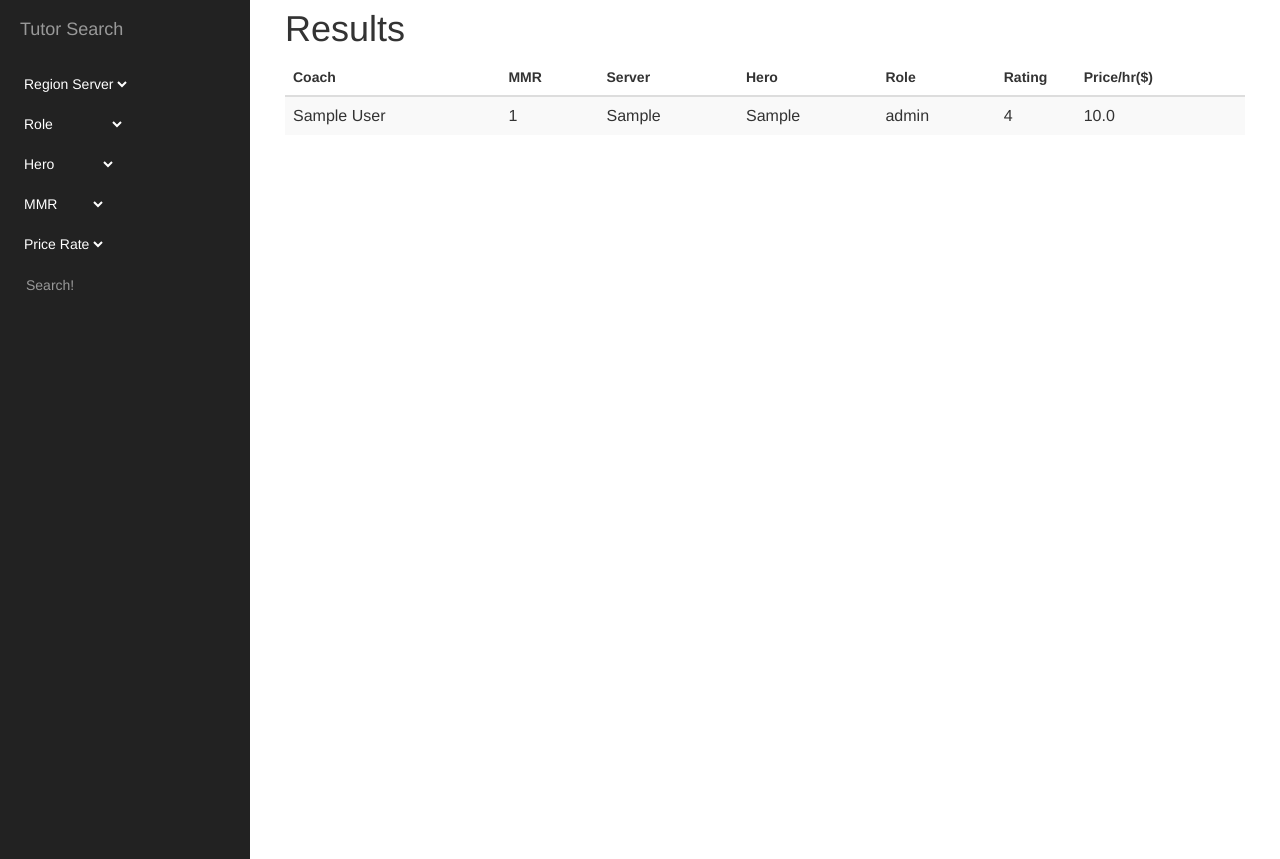
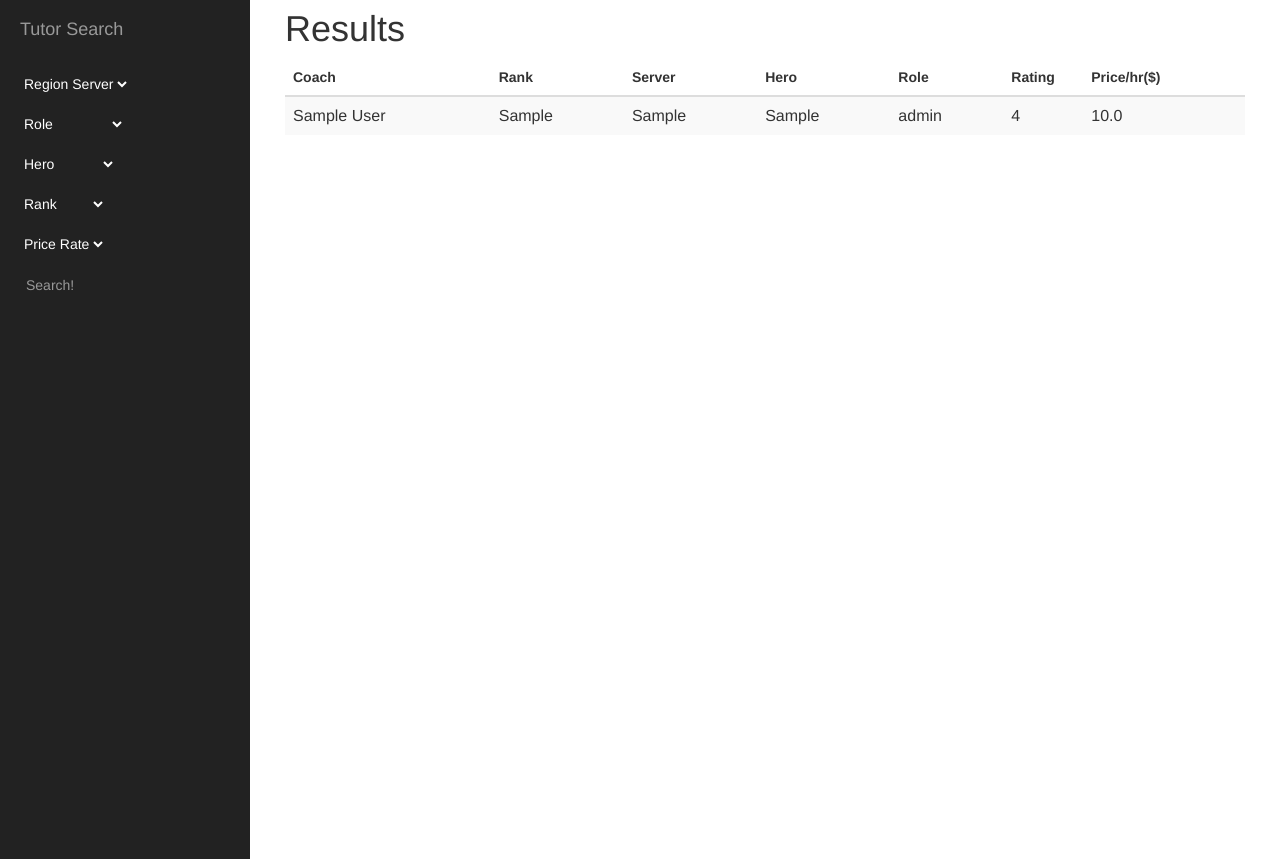
Before and after one commit to damianlee84/eSportCoach, a Django app: page /sideapp/list_of_coaches/ in a window 1280 px wide. Shown: the part 51-910 px from the top of the page. Run offline with Django 3.2, Linux system fonts and the light colour scheme; tables that the repository leaves empty hold one stand-in row (values such as "Sample post"); some libraries are stand-ins or nearby versions.

Commit message:
Modified the models adding password and rank instead of mmr. Also started fixing the register page.

```diff
--- a/esport_coach/sideapp/admin.py
+++ b/esport_coach/sideapp/admin.py
@@ -10,7 +10,7 @@ class adminCoach(admin.ModelAdmin):
     list_display = ('server', 'champion', 'rating', 'pricerate', 'role', 'avatar', 'overview')
 
 class adminUser(admin.ModelAdmin):
-    list_display = ('userid', 'password', 'pname', 'email', 'MMR', 'skypeid', 'twitchid')
+    list_display = ('userid', 'password', 'pname', 'email', 'rank', 'skypeid', 'twitchid')
 
 
 admin.site.register(Signup, adminSignup)
--- a/esport_coach/sideapp/templates/listOfCoachesPage.html
+++ b/esport_coach/sideapp/templates/listOfCoachesPage.html
@@ -65,8 +65,8 @@
                     </select>
                 </li>
                 <li class="dropdown">
-                    <select name="MMR" style="background-color:#222; color:White; border:none">
-                        <option>MMR</option>
+                    <select name="rank" style="background-color:#222; color:White; border:none">
+                        <option>Rank</option>
                         <option>------</option>
                         <option>100-300</option>
                         <option>300-500</option>
@@ -108,7 +108,7 @@
                                     <tr class ="stuff">
                                         <!--  <th class ="leader-name">Rank</th> -->
                                         <th class ="leader-name">Coach</th>
-                                            <th>MMR</th>
+                                            <th>Rank</th>
                                             <th>Server</th>
                                             <th>Hero</th>
                                             <th>Role</th>
@@ -177,7 +177,7 @@
                           coach = response["coaches"][i]
                           context += "<tr onclick=\"window.location.href='/sideapp/tutorselected/"+coach["userid"]+"'\" style=\"cursor: pointer;\">";
                           context += "<td>" + coach["pname"] + "</td>" +
-                                     "<td>" + coach["mmr"] + "</td>" +
+                                     "<td>" + coach["rank"] + "</td>" +
                                      "<td>" + coach["server"] + "</td>" +
                                      "<td>" + coach["champion"] + "</td>" +
                                      "<td>" + coach["role"] + "</td>" +
--- a/esport_coach/sideapp/urls.py
+++ b/esport_coach/sideapp/urls.py
@@ -9,6 +9,7 @@ urlpatterns = [
     url(r'^login/', views.login, name='login'),
     url(r'^authenticateLogin/', views.authenticateLogin, name='authenticateLogin'),
     url(r'^authenticated/(?P<userid>[-\w]+)', views.authenticated, name='authenticated'),
+    url(r'^register/', views.register, name='register'),
     # url(r'^signup/', views.signup, name='signup'),
     # url(r'^findcoach/$', views.findcoach, name='findcoach'),
     url(r'^list_of_coaches/', views.list_of_coaches, name='list_of_coaches'),
--- a/esport_coach/sideapp/views.py
+++ b/esport_coach/sideapp/views.py
@@ -24,9 +24,8 @@ def login(request):
     if form.is_valid():
         userid = form.cleaned_data.get('userid')
         password = form.cleaned_data.get('password')
-        # password = request.POST.get('password', '')
     context = {"form" : form}
-    return render(request, "test.html", context)
+    return render(request, "loginAuthentication.html", context)
 
 
 def authenticated(request, userid):
@@ -38,57 +37,57 @@ def authenticated(request, userid):
 
 
 def authenticateLogin(request):
-    if request.is_ajax:
-        # Response messages:
-        response_error1 = 'not found'
-        response_error2 = "Error getting your info from the form."
+    # if request.is_ajax:
+    #     response_error1 = 'not found'
+    #     response_error2 = "Error getting your info from the form."
 
-        try:
-            userid = request.GET.get('userid')
-            password = request.GET.get('password')
-            try:
-                login_userid = User.objects.get(userid=userid, password=password)
-                return HttpResponse(userid)
-            except:
-                return HttpResponse(response_error1)
-        except:
-            return HttpResponse(response_error2)
-    else:
-        raise Http404
+    #     try:
+    #         userid = request.GET.get('userid')
+    #         password = request.GET.get('password')
+    #         try:
+    #             login_userid = User.objects.get(userid=userid, password=password)
+    #             return HttpResponse(userid)
+    #         except:
+    #             return HttpResponse(response_error1)
+    #     except:
+    #         return HttpResponse(response_error2)
+    # else:
+    #     raise Http404
+    pass
 
 
 def register(request):
-    context = {"value":"must provide a Summoner name"}
-    if request.method == 'GET':
-        summonerName = str(request.GET.get('summonerName'))
-        if summonerName == "None":
-            return render(request, "test.html")
-        r = requests.get('https://na.api.pvp.net/api/lol/na/v1.4/summoner/by-name/'+summonerName+'?api_key=8340953c-a577-4057-bcfb-962e98780cb1')
-        if r.status_code == 404:
-            context = {"value":"Invalid Summoner name"}
-        elif r.status_code == 400:
-            context = {"value":"Bad request"}
-        elif r.status_code == 401:
-            context = {"value":"Unauthorized"}
-        elif r.status_code == 429:
-            context = {"value":"Rate Limit exceeded"}
-        elif r.status_code == 500:
-            context = {"value":"Internal server error"}
-        elif r.status_code == 503:
-            context = {"value":"Service unavailable"}
-        else:
-            key = r.json()
-            summonerNameValue = key[summonerName]["name"]
-            summonerId = str(key[summonerName]["id"])
-            r = requests.get('https://na.api.pvp.net/api/lol/na/v2.5/league/by-summoner/'+summonerId+'/entry?api_key=8340953c-a577-4057-bcfb-962e98780cb1')
-            summonerInfo = r.json()
-            summonerRank = summonerInfo[summonerId][0]["tier"]
-            summonerDivision = summonerInfo[summonerId][0]['entries'][0]['division']
-            context = {"value":summonerRank,
-                       "division":summonerDivision,
-                       "name":summonerNameValue}
-            return render(request, "authenticated.html", context)
-    return render(request, "test.html", context)
+    # context = {"value":"must provide a Summoner name"}
+    # if request.method == 'GET':
+    #     summonerName = str(request.GET.get('summonerName'))
+    #     if summonerName == "None":
+    #         return render(request, "test.html")
+    #     r = requests.get('https://na.api.pvp.net/api/lol/na/v1.4/summoner/by-name/'+summonerName+'?api_key=8340953c-a577-4057-bcfb-962e98780cb1')
+    #     if r.status_code == 404:
+    #         context = {"value":"Invalid Summoner name"}
+    #     elif r.status_code == 400:
+    #         context = {"value":"Bad request"}
+    #     elif r.status_code == 401:
+    #         context = {"value":"Unauthorized"}
+    #     elif r.status_code == 429:
+    #         context = {"value":"Rate Limit exceeded"}
+    #     elif r.status_code == 500:
+    #         context = {"value":"Internal server error"}
+    #     elif r.status_code == 503:
+    #         context = {"value":"Service unavailable"}
+    #     else:
+    #         key = r.json()
+    #         summonerNameValue = key[summonerName]["name"]
+    #         summonerId = str(key[summonerName]["id"])
+    #         r = requests.get('https://na.api.pvp.net/api/lol/na/v2.5/league/by-summoner/'+summonerId+'/entry?api_key=8340953c-a577-4057-bcfb-962e98780cb1')
+    #         summonerInfo = r.json()
+    #         summonerRank = summonerInfo[summonerId][0]["tier"]
+    #         summonerDivision = summonerInfo[summonerId][0]['entries'][0]['division']
+    #         context = {"value":summonerRank,
+    #                    "division":summonerDivision,
+    #                    "name":summonerNameValue}
+    #         return render(request, "authenticated.html", context)
+    return render(request, "register.html")
 
 
 
@@ -143,7 +142,7 @@ def list_of_coaches(request):
             avg_review = 0;
             for review in reviews:
                 avg_review = int((review.skill_stars+review.communication_stars+review.helpfulness_stars)/3)
-            coaches_list.append([user.pname, user.MMR, coach.server, coach.champion, coach.role, avg_review, coach.pricerate, user.userid])
+            coaches_list.append([user.pname, user.rank, coach.server, coach.champion, coach.role, avg_review, coach.pricerate, user.userid])
 
     context = {'coaches': coaches_list}
     return render(request, "listOfCoachesPage.html", context)
@@ -154,27 +153,27 @@ def searchCoach(request):
             server = request.GET.get('Server')
             role = request.GET.get('Role')
             hero = request.GET.get('Hero')
-            mmrRange = request.GET.get('MMR')
+            rankRange = request.GET.get('rank')
             priceRange = request.GET.get('price')
 
-            if (mmrRange == "100-300"):
-                mmr_minRange = 100
-                mmr_maxRange = 300
-            elif mmrRange == "300-500":
-                mmr_minRange = 300
-                mmr_maxRange = 500
-            elif mmrRange == "500-700":
-                mmr_minRange = 500
-                mmr_maxRange = 700
-            elif mmrRange == "700-900":
-                mmr_minRange = 700
-                mmr_maxRange = 900
-            elif mmrRange == "900-1100":
-                mmr_minRange = 900
-                mmr_maxRange = 1100
-            elif mmrRange == "1100-1300":
-                mmr_minRange = 1100
-                mmr_maxRange = 1300
+            if (rankRange == "100-300"):
+                rank_minRange = 100
+                rank_maxRange = 300
+            elif rankRange == "300-500":
+                rank_minRange = 300
+                rank_maxRange = 500
+            elif rankRange == "500-700":
+                rank_minRange = 500
+                rank_maxRange = 700
+            elif rankRange == "700-900":
+                rank_minRange = 700
+                rank_maxRange = 900
+            elif rankRange == "900-1100":
+                rank_minRange = 900
+                rank_maxRange = 1100
+            elif rankRange == "1100-1300":
+                rank_minRange = 1100
+                rank_maxRange = 1300
 
             if (priceRange == "$1-$10"):
                 price_minRange = 1
@@ -199,8 +198,8 @@ def searchCoach(request):
                 spec_filter['coach__role'] = role
             if hero != 'Hero' and hero != "------":
                 spec_filter['coach__champion'] = hero
-            if mmrRange != 'MMR' and mmrRange != "------":
-                spec_filter['MMR__range'] = (mmr_minRange,mmr_maxRange)
+            if rankRange != 'rank' and rankRange != "------":
+                spec_filter['rank__range'] = (rank_minRange,rank_maxRange)
             if priceRange != 'Price Rate' and priceRange != "------":
                 spec_filter['coach__pricerate__range'] = (price_minRange,price_maxRange)
 
@@ -210,7 +209,7 @@ def searchCoach(request):
                 query_coach_att = user.coach_set.filter(userid=user.userid)
                 for att_as_coach in query_coach_att:
                     coaches_list.append({'pname': user.pname,
-                                         'mmr': user.MMR,
+                                         'rank': user.rank,
                                          'server': att_as_coach.server,
                                          'champion': att_as_coach.champion,
                                          'role': att_as_coach.role,
@@ -234,7 +233,7 @@ def tutorselected(request, tutor_username):
         reviews = coach.reviewing_set.all()
         for review in reviews:
             avg_review = int((review.skill_stars+review.communication_stars+review.helpfulness_stars)/3)
-        coach_info = {"pname":user.pname, "mmr":user.MMR, "server":coach.server, "champion":coach.champion, "avg_review":avg_review, "pricerate":coach.pricerate, "overview":coach.overview, "skypeid":user.skypeid, "twitchid":user.twitchid, "userid":user.userid}
+        coach_info = {"pname":user.pname, "rank":user.rank, "server":coach.server, "champion":coach.champion, "avg_review":avg_review, "pricerate":coach.pricerate, "overview":coach.overview, "skypeid":user.skypeid, "twitchid":user.twitchid, "userid":user.userid}
 
     context = {
         'coach': coach_info,
@@ -311,7 +310,7 @@ def paymentpage(request, tutor_username):
         reviews = coach.reviewing_set.all()
         for review in reviews:
             avg_review = int((review.skill_stars+review.communication_stars+review.helpfulness_stars)/3)
-        coach_info = {"pname":user.pname, "mmr":user.MMR, "server":coach.server, "champion":coach.champion, "avg_review":avg_review, "pricerate":coach.pricerate, "skypeid":user.skypeid, "twitchid":user.twitchid, "userid":user.userid}
+        coach_info = {"pname":user.pname, "rank":user.rank, "server":coach.server, "champion":coach.champion, "avg_review":avg_review, "pricerate":coach.pricerate, "skypeid":user.skypeid, "twitchid":user.twitchid, "userid":user.userid}
 
     # if request.is_ajax:
     #     lesson_duration = request.POST['lesson_duration']
@@ -335,7 +334,7 @@ def streampage(request, tutor_username):
         reviews = coach.reviewing_set.all()
         for review in reviews:
             avg_review = int((review.skill_stars+review.communication_stars+review.helpfulness_stars)/3)
-        coach_info = {"pname":user.pname, "mmr":user.MMR, "server":coach.server, "champion":coach.champion, "avg_review":avg_review, "pricerate":coach.pricerate, "skypeid":user.skypeid, "twitchid":user.twitchid, "userid":user.userid}
+        coach_info = {"pname":user.pname, "rank":user.rank, "server":coach.server, "champion":coach.champion, "avg_review":avg_review, "pricerate":coach.pricerate, "skypeid":user.skypeid, "twitchid":user.twitchid, "userid":user.userid}
 
     context = {'coach': coach_info}
     return render(request, "streamPage.html", context)
```
Also changed, not shown: esport_coach/sideapp/forms.py (+12 -11 lines), esport_coach/sideapp/models.py (+7 -7 lines), esport_coach/sideapp/templates/test.html (+0 -10 lines), esport_coach/sideapp/migrations/0001_initial.py, 1 other file.
